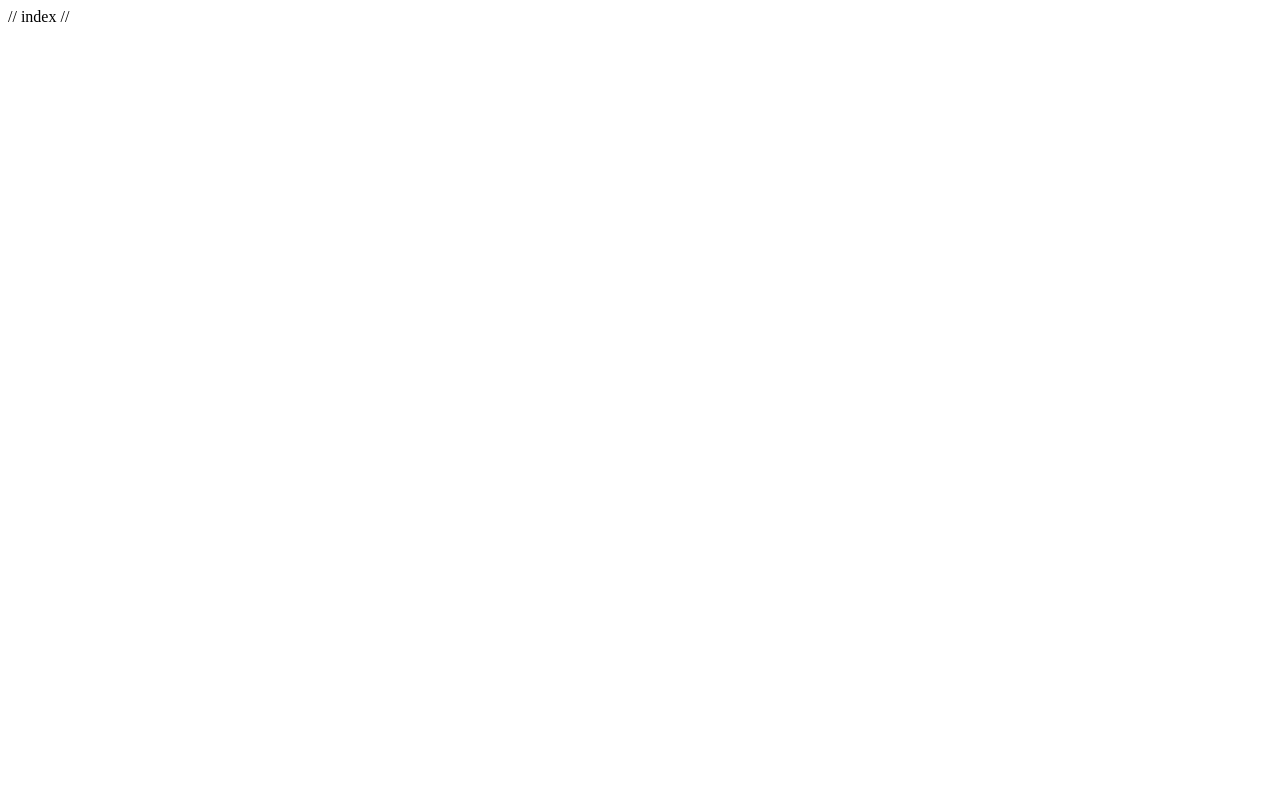
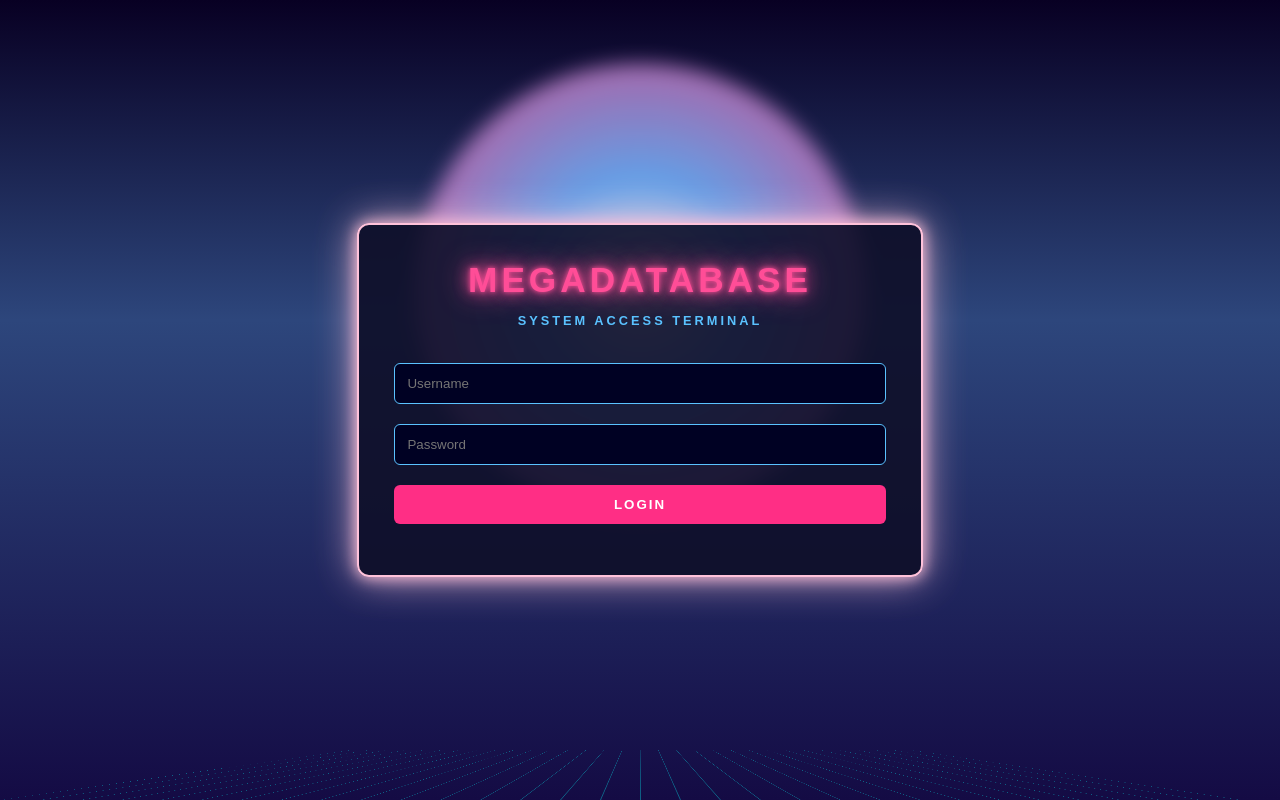
Before and after one commit to lauremi/project-template, a plain HTML site: page index.html in a window 1280 px wide. Drawn offline with Linux system fonts and the light colour scheme.

Commit message:
copy structure, colors edited

```diff
--- a/index.html
+++ b/index.html
@@ -1 +1,28 @@
-// index //
+<!DOCTYPE html>
+<html lang="en">
+<head>
+    <meta charset="UTF-8">
+    <meta name="viewport" content="width=device-width, initial-scale=1.0">
+    <title>Megadatabase Login</title>
+    <link rel="stylesheet" href="style.css">
+    <link href="https://fonts.googleapis.com/css2?family=Orbitron:wght@400=swap">
+</head>
+<body>
+
+    <div class="login-container">
+
+        <h1 class="logo">MEGADATABASE</h1>
+        <p class="subtitle">SYSTEM ACCESS TERMINAL</p>
+
+        <input type="text" id="username" placeholder="Username">
+        <input type="password" id="password" placeholder="Password">
+
+        <button onclick="login()">LOGIN</button>
+
+        <p id="errorMessage"></p>
+
+    </div>
+
+    <script src="script.js"></script>
+</body>
+</html>
--- /dev/null
+++ b/script.js
@@ -0,0 +1,31 @@
+function login() {
+
+    const username = document.getElementById("username").value;
+    const password = document.getElementById("password").value;
+
+    // Simulated database users
+    const users = [
+        {
+            username: "admin",
+            password: "admin123"
+        },
+        {
+            username: "mega-admin",
+            password: "yesplease2000"
+        }
+    ];
+
+    const userFound = users.find(
+        user =>
+            user.username === username &&
+            user.password === password
+    );
+
+    if (userFound) {
+        window.location.href = "userdashboard.html";
+    }
+    else {
+        document.getElementById("errorMessage").textContent =
+            "Invalid username or password.";
+    }
+}
--- /dev/null
+++ b/style.css
@@ -0,0 +1,187 @@
+* {
+    box-sizing: border-box;
+}
+
+body {
+    margin: 0;
+    height: 100vh;
+
+    display: flex;
+    justify-content: center;
+    align-items: center;
+
+    font-family: Arial, sans-serif;
+
+    background:
+        linear-gradient(
+            to bottom,
+            #080023 0%,
+            #2d467c 40%,
+            rgb(20, 11, 68) 100%
+        );
+
+    overflow: hidden;
+}
+
+/* Retro sunset */
+
+body::before {
+    content: "";
+
+    position: absolute;
+    width: 450px;
+    height: 450px;
+
+    background:
+        radial-gradient(
+            circle,
+            #ffffff 0%,
+            #71b3ff 35%,
+            #ff4b90 100%
+        );
+
+    border-radius: 50%;
+
+    top: 8%;
+    left: 50%;
+    transform: translateX(-50%);
+
+    opacity: 0.85;
+
+    filter: blur(10px);
+}
+
+/* Grid floor */
+
+body::after {
+    content: "";
+
+    position: absolute;
+    bottom: 0;
+    left: 0;
+
+    width: 100%;
+    height: 40%;
+
+    background-image:
+        linear-gradient(rgba(0,255,255,.35) 1px, transparent 1px),
+        linear-gradient(90deg, rgba(0,255,255,.35) 1px, transparent 1px);
+
+    background-size: 40px 40px;
+
+    transform: perspective(250px) rotateX(70deg);
+
+    transform-origin: bottom;
+}
+
+/* Login box */
+
+.login-container,
+.dashboard-container {
+
+    position: relative;
+    z-index: 10;
+
+    width: auto;
+
+    padding: 35px;
+
+    background: rgba(15, 15, 40, 0.9);
+
+    border: 2px solid #ffc2da;
+
+    border-radius: 12px;
+
+    text-align: center;
+
+    box-shadow:
+        0 0 15px #ffc2da,
+        0 0 40px #ffc2dadc
+}
+
+/* Neon logo */
+
+.logo {
+    font-family: 'Orbitron', sans-serif;
+    margin-top: 0;
+    margin-bottom: 5px;
+    color: #ff4d97;
+
+    font-size: 2.2rem;
+    letter-spacing: 4px;
+
+    text-shadow:
+        0 0 5px #ff4d97,
+        0 0 15px #ff4d97,
+        0 0 30px #ff4d97;
+}
+
+.subtitle {
+    color: #5ac2ff;
+    font-size: 0.8rem;
+    letter-spacing: 3px;
+    margin-bottom: 25px;
+    font-weight: bold;
+}
+
+/* Inputs */
+
+input {
+    width: 100%;
+
+    padding: 12px;
+
+    margin: 10px 0;
+
+    background: #000123;
+
+    color: white;
+
+    border: 1px solid #5ac2ff;
+
+    border-radius: 6px;
+
+    outline: none;
+}
+
+input:focus {
+    box-shadow: 0 0 12px #5ac2ff;
+}
+
+/* Button */
+
+button {
+    width: 100%;
+
+    padding: 12px;
+
+    margin-top: 10px;
+
+    background: #ff2e85;
+
+    color: white;
+
+    border: none;
+
+    border-radius: 6px;
+
+    cursor: pointer;
+
+    font-weight: bold;
+    letter-spacing: 2px;
+
+    transition: 0.3s;
+}
+
+button:hover {
+    background: #ff2e85;
+
+    box-shadow:
+        0 0 10px #ff2e85,
+        0 0 25px #ff2e85;
+}
+
+#errorMessage {
+    color: #ff0000;
+    margin-top: 15px;
+}
```
Also changed, not shown: userdashboard.html (added, +21 -0 lines), documents/images/forest.gif (added), documents/images/website_screenshot.png (added), documents/private/secrets.txt (added), 8 other files.
